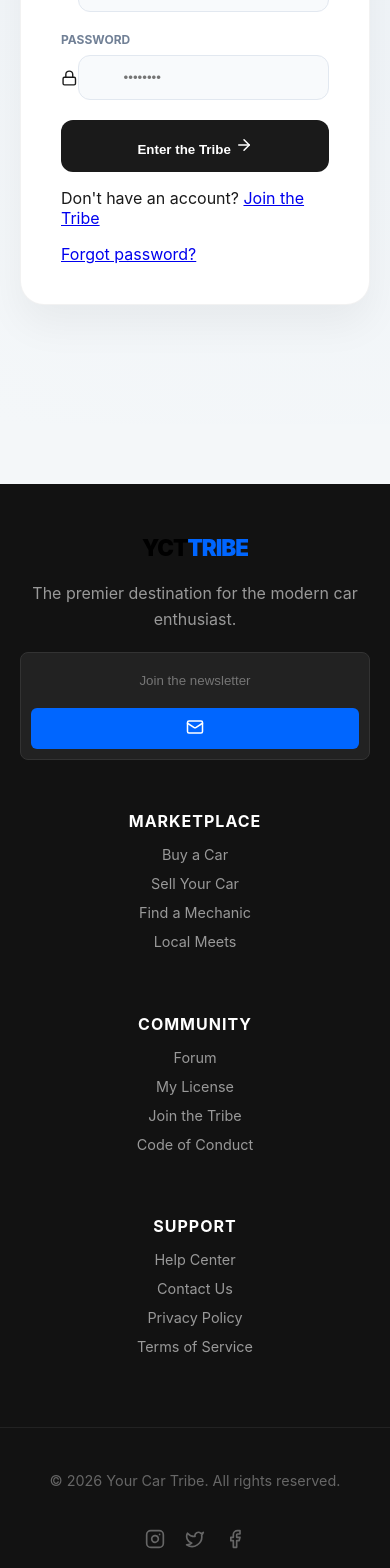
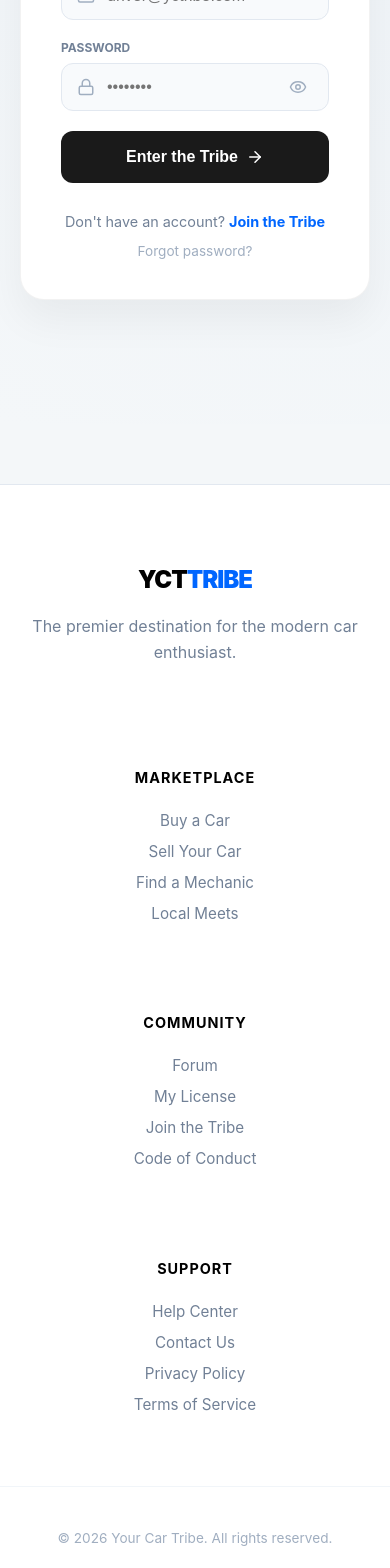
Before and after one commit to Prezxvii/your-car-tribe, a React (Create React App) app: page /login in a window 390 px wide. Shown: the part 340-1908 px from the top of the page. Built offline with nearby package versions, Linux system fonts and the light colour scheme.

Commit message:
feat: complete login UI overhaul and implement light-themed footer

```diff
--- a/src/components/common/Footer.css
+++ b/src/components/common/Footer.css
@@ -1,8 +1,9 @@
 .main-footer {
-  background: #121212;
-  color: #fff;
+  background: #ffffff;
+  color: #1a1a1a;
   padding: 80px 0 30px 0;
   margin-top: 60px;
+  border-top: 1px solid #e2e8f0;
 }
 
 .footer-container {
@@ -15,32 +16,33 @@
 }
 
 .footer-brand .logo {
-  color: #fff;
+  color: #000;
   display: block;
   margin-bottom: 20px;
+  font-weight: 900;
+  font-size: 1.5rem;
 }
 
 .footer-brand p {
-  color: #999;
+  color: #718096;
   line-height: 1.6;
   margin-bottom: 25px;
 }
 
 .newsletter {
   display: flex;
-  background: #222;
+  background: #f8fafc;
   padding: 5px;
   border-radius: 8px;
-  border: 1px solid #333;
+  border: 1px solid #e2e8f0;
 }
 
 .newsletter input {
   background: transparent;
   border: none;
-  color: white;
+  color: #1a1a1a;
   padding: 10px;
   flex: 1;
-  outline: none;
 }
 
 .newsletter button {
@@ -54,14 +56,15 @@
 
 .footer-links h4 {
   margin-bottom: 25px;
-  font-size: 1rem;
+  font-size: 0.9rem;
   letter-spacing: 1px;
   text-transform: uppercase;
+  color: #000;
 }
 
 .footer-links a {
   display: block;
-  color: #999;
+  color: #718096;
   text-decoration: none;
   margin-bottom: 12px;
   font-size: 0.95rem;
@@ -73,95 +76,20 @@
 }
 
 .footer-bottom {
-  border-top: 1px solid #222;
+  text-align: center;
   margin-top: 60px;
   padding-top: 30px;
-}
-
-.footer-bottom-content {
-  max-width: 1400px;
-  margin: 0 auto;
-  padding: 0 30px;
-  display: flex;
-  justify-content: space-between;
-  align-items: center;
-  color: #666;
-  font-size: 0.9rem;
-}
-
-.social-icons {
-  display: flex;
-  gap: 20px;
-  cursor: pointer;
-}
-
-.social-icons *:hover {
-  color: var(--primary-blue);
+  border-top: 1px solid #f1f5f9;
+  color: #a0aec0;
+  font-size: 0.85rem;
 }
 
 .admin-link {
-  opacity: 0.3; /* Makes it look faded */
-  font-size: 0.8rem !important;
-  transition: opacity 0.3s ease;
+  color: #ff4d4d !important;
+  font-weight: bold;
 }
 
-.admin-link:hover {
-  opacity: 1; /* Only lights up when you hover over it */
-  color: var(--primary-blue) !important;
+@media (max-width: 768px) {
+  .footer-container { grid-template-columns: 1fr; text-align: center; }
+  .newsletter { flex-direction: column; gap: 10px; }
 }
-
-/* --- FOOTER MOBILE ONLY --- */
-@media (max-width: 768px) {
-  .main-footer {
-    padding: 50px 0 25px;
-  }
-
-  .footer-container {
-    grid-template-columns: 1fr;
-    gap: 30px;
-    padding: 0 20px;
-    text-align: center;
-  }
-
-  .footer-brand p {
-    margin-bottom: 20px;
-  }
-
-  .newsletter {
-    flex-direction: column;
-    gap: 10px;
-    padding: 10px;
-  }
-
-  .newsletter input {
-    text-align: center;
-  }
-
-  .newsletter button {
-    width: 100%;
-  }
-
-  .footer-links {
-    text-align: center;
-  }
-
-  .footer-links h4 {
-    margin-bottom: 15px;
-  }
-
-  .footer-links a {
-    font-size: 0.9rem;
-  }
-
-  .footer-bottom-content {
-    flex-direction: column;
-    gap: 15px;
-    text-align: center;
-    padding: 0 20px;
-  }
-
-  .social-icons {
-    justify-content: center;
-    margin-top: 10px;
-  }
-}
--- a/src/components/common/Footer.js
+++ b/src/components/common/Footer.js
@@ -1,15 +1,12 @@
 import React from 'react';
 import { Link } from 'react-router-dom';
-import { Instagram, Twitter, Facebook, Mail } from 'lucide-react';
+import { Mail } from 'lucide-react';
 import './Footer.css';
 
 const Footer = () => {
-  // 1. Get user data safely
   const userString = localStorage.getItem('user');
   let isAdmin = false;
 
-  // 2. Parse and verify role with safety check
-  // Added check for "undefined" string which causes the crash
   if (userString && userString !== "undefined" && userString !== "null") {
     try {
       const userData = JSON.parse(userString);
@@ -22,17 +19,12 @@ const Footer = () => {
   return (
     <footer className="main-footer">
       <div className="footer-container">
-        {/* Brand & Newsletter */}
         <div className="footer-brand">
           <Link to="/" className="logo">YCT<span>TRIBE</span></Link>
           <p>The premier destination for the modern car enthusiast.</p>
-          <div className="newsletter">
-            <input type="email" placeholder="Join the newsletter" />
-            <button aria-label="Subscribe"><Mail size={18} /></button>
-          </div>
+
         </div>
 
-        {/* Links: Marketplace */}
         <div className="footer-links">
           <h4>Marketplace</h4>
           <Link to="/">Buy a Car</Link>
@@ -41,7 +33,6 @@ const Footer = () => {
           <Link to="/events">Local Meets</Link>
         </div>
 
-        {/* Links: Community */}
         <div className="footer-links">
           <h4>Community</h4>
           <Link to="/forum">Forum</Link>
@@ -50,15 +41,11 @@ const Footer = () => {
           <Link to="#">Code of Conduct</Link>
         </div>
 
-        {/* Links: Support */}
         <div className="footer-links">
           <h4>Support</h4>
-
-          {/* Only show Admin Portal link if isAdmin is true */}
           {isAdmin && (
-            <Link to="/admin-portal" className="admin-link" style={{color: '#ff4d4d', fontWeight: 'bold'}}>Admin Portal</Link>
+            <Link to="/admin-portal" className="admin-link">Admin Portal</Link>
           )}
-
           <Link to="#">Help Center</Link>
           <Link to="#">Contact Us</Link>
           <Link to="#">Privacy Policy</Link>
@@ -67,14 +54,7 @@ const Footer = () => {
       </div>
 
       <div className="footer-bottom">
-        <div className="footer-bottom-content">
-          <p>&copy; {new Date().getFullYear()} Your Car Tribe. All rights reserved.</p>
-          <div className="social-icons">
-            <Instagram size={20} style={{cursor: 'pointer'}} />
-            <Twitter size={20} style={{cursor: 'pointer'}} />
-            <Facebook size={20} style={{cursor: 'pointer'}} />
-          </div>
-        </div>
+        <p>&copy; {new Date().getFullYear()} Your Car Tribe. All rights reserved.</p>
       </div>
     </footer>
   );
--- a/src/pages/onboarding/LoginPage.jsx
+++ b/src/pages/onboarding/LoginPage.jsx
@@ -1,7 +1,7 @@
 import React, { useState } from 'react';
 import { motion } from 'framer-motion';
 import { Link, useNavigate } from 'react-router-dom';
-import { Mail, Lock, ArrowRight, Loader2, AlertCircle } from 'lucide-react';
+import { Mail, Lock, ArrowRight, Loader2, AlertCircle, Eye, EyeOff } from 'lucide-react';
 import axios from 'axios';
 import '../../styles/Onboarding.css';
 import { API_BASE_URL } from '../../config/api';
@@ -10,6 +10,7 @@ const LoginPage = () => {
   const [formData, setFormData] = useState({ email: '', password: '' });
   const [loading, setLoading] = useState(false);
   const [error, setError] = useState('');
+  const [showPassword, setShowPassword] = useState(false);
   const navigate = useNavigate();
 
   const handleSubmit = async (e) => {
@@ -26,11 +27,8 @@ const LoginPage = () => {
       });
 
       if (response.data.token) {
-        // 1. Store the JWT Token
         localStorage.setItem('token', response.data.token);
 
-        // 2. Prepare and Store the User Object
-        // ✅ Ensure this structure matches what checkAuth() in App.js expects
         const userObject = {
           id: response.data.id || response.data.user?.id,
           username: response.data.username || response.data.user?.username,
@@ -41,14 +39,11 @@ const LoginPage = () => {
 
         localStorage.setItem('user', JSON.stringify(userObject));
         localStorage.setItem('userName', userObject.fullName || userObject.username);
-
-        // ✅ THE FIX: Manually dispatch storage event for instant UI update
         window.dispatchEvent(new Event("storage"));
-
         navigate('/');
       }
     } catch (err) {
-      console.error('❌ Login Error:', err.response?.data || err.message);
+      console.error('Login Error:', err.response?.data || err.message);
       setError(err.response?.data?.message || 'Invalid email or password. Please try again.');
     } finally {
       setLoading(false);
@@ -68,7 +63,7 @@ const LoginPage = () => {
         </div>
 
         {error && (
-          <div className="login-error-msg" style={{ color: '#e53e3e', background: '#fff5f5', padding: '10px', borderRadius: '8px', marginBottom: '15px', fontSize: '0.9rem', display: 'flex', alignItems: 'center', gap: '8px' }}>
+          <div className="login-error-msg">
             <AlertCircle size={16} /> {error}
           </div>
         )}
@@ -77,8 +72,9 @@ const LoginPage = () => {
           <div className="form-group">
             <label>Email Address</label>
             <div className="input-with-icon">
-              <Mail size={18} />
+              <Mail size={18} className="input-icon" />
               <input
+                className="onboard-input"
                 type="email"
                 placeholder="driver@yctribe.com"
                 required
@@ -91,14 +87,22 @@ const LoginPage = () => {
           <div className="form-group">
             <label>Password</label>
             <div className="input-with-icon">
-              <Lock size={18} />
+              <Lock size={18} className="input-icon" />
               <input
-                type="password"
+                className="onboard-input"
+                type={showPassword ? "text" : "password"}
                 placeholder="••••••••"
                 required
                 value={formData.password}
                 onChange={(e) => setFormData({ ...formData, password: e.target.value })}
               />
+              <button
+                type="button"
+                className="toggle-password"
+                onClick={() => setShowPassword(!showPassword)}
+              >
+                {showPassword ? <EyeOff size={18} /> : <Eye size={18} />}
+              </button>
             </div>
           </div>
 
@@ -107,10 +111,22 @@ const LoginPage = () => {
           </button>
         </form>
 
-        <div className="login-footer">
-          <p>Don't have an account? <Link to="/onboarding">Join the Tribe</Link></p>
-          <Link to="/forgot-password" id="forgot-pass">Forgot password?</Link>
-        </div>
+        <motion.div
+          className="login-footer"
+          initial={{ opacity: 0 }}
+          animate={{ opacity: 1 }}
+          transition={{ delay: 0.3 }}
+        >
+          <p className="footer-text">
+            Don't have an account?{' '}
+            <Link to="/onboarding" className="footer-link">
+              Join the Tribe
+            </Link>
+          </p>
+          <Link to="/forgot-password" id="forgot-pass">
+            Forgot password?
+          </Link>
+        </motion.div>
       </motion.div>
     </div>
   );
--- a/src/styles/Onboarding.css
+++ b/src/styles/Onboarding.css
@@ -20,7 +20,7 @@ html, body {
   padding: 20px;
 }
 
-/* ✅ Allow the card to shrink naturally on small screens */
+
 .onboarding-card {
   width: 100%;
   max-width: 520px;
@@ -122,12 +122,11 @@ html, body {
 
 .onboard-input {
   width: 100%;
-  padding: 16px;
+  padding: 16px 16px 16px 48px;
   border: 1px solid #e2e8f0;
   border-radius: 14px;
   background: #f8fafc;
   font-size: 1rem;
-  font-family: inherit;
   outline: none;
   transition: all 0.2s ease;
 }
@@ -148,8 +147,9 @@ html, body {
 .input-icon {
   position: absolute;
   left: 16px;
-  top: 50%;
-  transform: translateY(-50%);
+  display: flex;
+  align-items: center;
+  justify-content: center;
   color: #a0aec0;
   pointer-events: none;
   transition: color 0.2s;
@@ -159,7 +159,7 @@ html, body {
   padding-left: 50px !important;
 }
 
-/* ✅ FIX: Your icon is NOT the next sibling of input, so this is the correct selector */
+
 .input-with-icon:focus-within .input-icon {
   color: var(--primary-blue);
 }
@@ -276,6 +276,24 @@ html, body {
   animation: scaleIn 0.6s cubic-bezier(0.175, 0.885, 0.32, 1.275);
 }
 
+
+.toggle-password {
+  position: absolute;
+  right: 16px;
+  background: none;
+  border: none;
+  cursor: pointer;
+  color: #a0aec0;
+  display: flex;
+  align-items: center;
+  justify-content: center;
+  transition: color 0.2s;
+}
+
+.toggle-password:hover {
+  color: #718096;
+}
+
 @keyframes scaleIn {
   from { transform: scale(0.5); opacity: 0; }
   to { transform: scale(1); opacity: 1; }
@@ -349,19 +367,55 @@ html, body {
   cursor: not-allowed;
 }
 
+.login-footer {
+  margin-top: 30px;
+  text-align: center;
+  font-size: 0.9rem;
+  color: #718096;
+}
+
+.footer-text {
+  margin-bottom: 12px;
+}
+
+.footer-link {
+  color: var(--primary-blue);
+  font-weight: 700;
+  text-decoration: none;
+  transition: opacity 0.2s ease;
+}
+
+.footer-link:hover {
+  opacity: 0.8;
+  text-decoration: underline;
+}
+
+#forgot-pass {
+  display: inline-block;
+  color: #a0aec0;
+  font-size: 0.85rem;
+  text-decoration: none;
+  transition: color 0.2s ease;
+}
+
+#forgot-pass:hover {
+  color: #000;
+}
+
+
 /* ======================================================
    MOBILE OPTIMIZATION
 ====================================================== */
 @media (max-width: 768px) {
   .onboarding-container {
     padding: 14px;
-    align-items: flex-start; /* ✅ helps on short screens */
+    align-items: flex-start;
   }
 
   .onboarding-card {
     max-width: 100%;
-    min-height: auto;          /* ✅ remove forced height */
-    padding: 28px 18px;        /* ✅ less padding */
+    min-height: auto;
+    padding: 28px 18px;
     border-radius: 24px;
   }
 
@@ -404,7 +458,7 @@ html, body {
 
 @media (max-width: 420px) {
   .interests-grid {
-    grid-template-columns: 1fr; /* ✅ easier tapping on small phones */
+    grid-template-columns: 1fr;
   }
 
   .interest-tile {
@@ -420,3 +474,38 @@ html, body {
     margin-bottom: 30px;
   }
 }
+
+
+/* --- LOGIN BUTTON ALIGNMENT FIX --- */
+.btn-login {
+  width: 100%;
+  padding: 20px;
+  background: #000;
+  color: white;
+  border: none;
+  border-radius: 16px;
+  font-weight: 800;
+  font-size: 1rem;
+  cursor: pointer;
+
+  /* Flex layout to center content and align the arrow */
+  display: flex;
+  align-items: center;
+  justify-content: center;
+  gap: 8px;
+
+  transition: transform 0.2s, filter 0.2s;
+}
+
+.btn-login:hover {
+  filter: brightness(1.2);
+}
+
+.btn-login:disabled {
+  opacity: 0.7;
+  cursor: not-allowed;
+}
+
+.spinner {
+  animation: rotate 1s linear infinite;
+}
```
